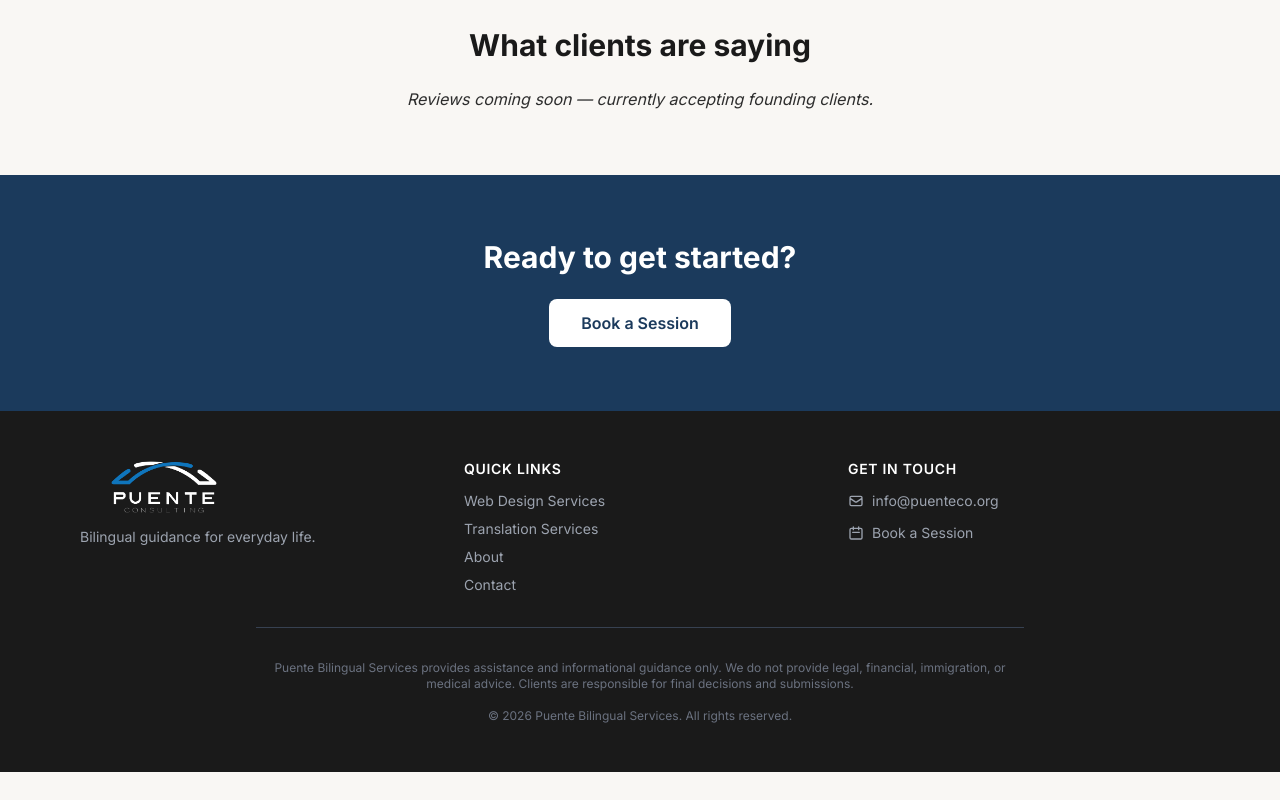
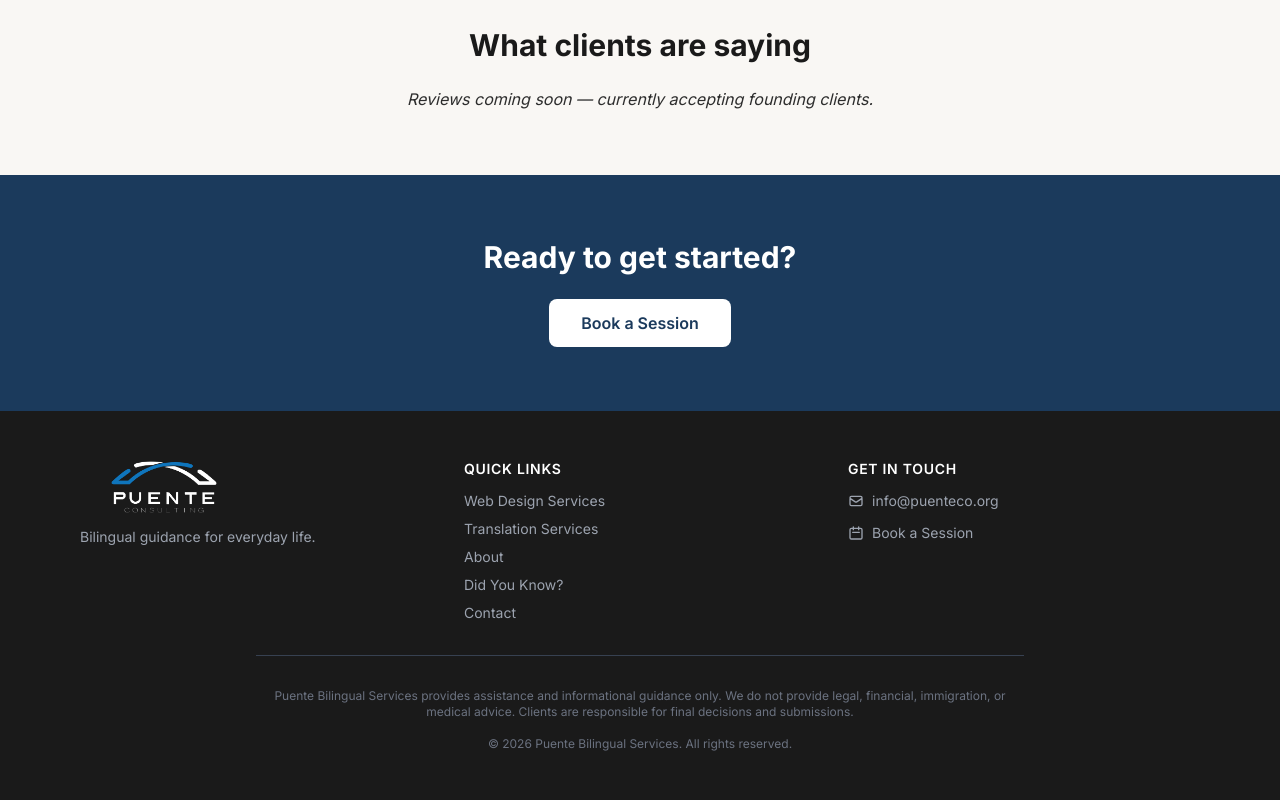
Before and after one commit to dacruz117/puente-consulting, a Next.js app: page / in a window 1280 px wide. Shown: the part 2387-3187 px from the top of the page. Before the commit the page ends 3159 px from the top, so only its background shows below. Built offline with nearby package versions, Linux system fonts and the light colour scheme.

Commit message:
feat: add Did You Know link to footer quick links

```diff
--- a/src/components/Footer.tsx
+++ b/src/components/Footer.tsx
@@ -47,6 +47,11 @@ export default function Footer() {
                 </Link>
               </li>
               <li>
+                <Link href="/did-you-know" className="hover:text-white transition-colors">
+                  {t.footer.didYouKnow}
+                </Link>
+              </li>
+              <li>
                 <Link href="/contact" className="hover:text-white transition-colors">
                   {t.footer.contact}
                 </Link>
```
